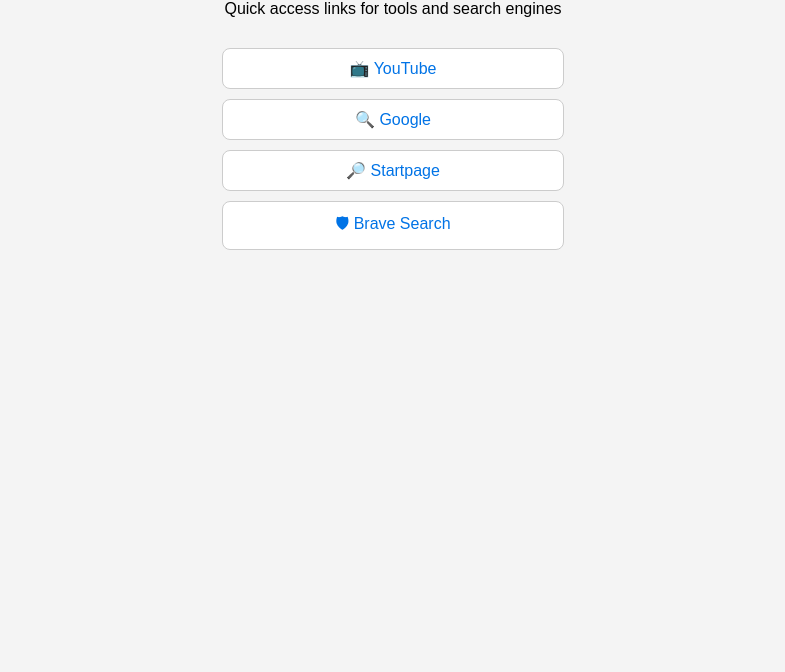
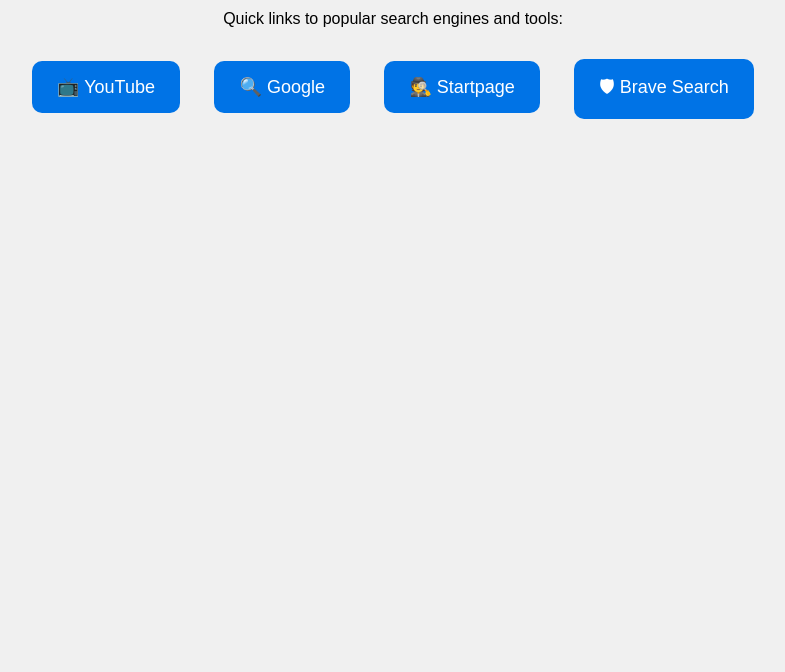
Before and after one commit to Sageisaiah80/all-device-manual, a plain HTML site: page index.html in a window 1280 px wide. Shown: the part 128-800 px from the top of the page, without its empty margins (247-1032 px from the left). Drawn offline with Linux system fonts and the light colour scheme.

Commit message:
Update index.html
Signed-off-by: Sageisaiah80 <sageisaiah80@gmail.com>

```diff
--- a/index.html
+++ b/index.html
@@ -1,48 +1,43 @@
 <!DOCTYPE html>
-<html>
+<html lang="en">
 <head>
+  <meta charset="UTF-8">
   <title>All Device Manual</title>
   <style>
     body {
+      background-color: #f0f0f0;
       font-family: Arial, sans-serif;
-      background-color: #f4f4f4;
       text-align: center;
-      padding: 40px;
+      padding: 50px;
     }
     h1 {
-      color: #333;
+      color: #222;
     }
-    .links {
-      margin-top: 30px;
+    .link-button {
+      display: inline-block;
+      margin: 15px;
+      padding: 15px 25px;
+      background-color: #0073e6;
+      color: white;
+      text-decoration: none;
+      font-size: 18px;
+      border-radius: 10px;
+      transition: background-color 0.3s;
     }
-    a {
-      display: block;
-      margin: 10px 0;
-      padding: 10px 20px;
-      background-color: #fff;
-      border: 1px solid #ccc;
-      color: #0073e6;
-      text-decoration: none;
-      border-radius: 8px;
-      max-width: 300px;
-      margin-left: auto;
-      margin-right: auto;
-      transition: 0.3s;
-    }
-    a:hover {
-      background-color: #0073e6;
-      color: #fff;
+    .link-button:hover {
+      background-color: #005bb5;
     }
   </style>
 </head>
 <body>
   <h1>All Device Manual</h1>
-  <p>Quick access links for tools and search engines</p>
-  <div class="links">
-    <a href="https://www.youtube.com" target="_blank">📺 YouTube</a>
-    <a href="https://www.google.com" target="_blank">🔍 Google</a>
-    <a href="https://www.startpage.com" target="_blank">🔎 Startpage</a>
-    <a href="https://search.brave.com" target="_blank">🛡 Brave Search</a>
+  <p>Quick links to popular search engines and tools:</p>
+
+  <div>
+    <a class="link-button" href="https://www.youtube.com" target="_blank">📺 YouTube</a>
+    <a class="link-button" href="https://www.google.com" target="_blank">🔍 Google</a>
+    <a class="link-button" href="https://www.startpage.com" target="_blank">🕵️ Startpage</a>
+    <a class="link-button" href="https://search.brave.com" target="_blank">🛡 Brave Search</a>
   </div>
 </body>
 </html>
```
